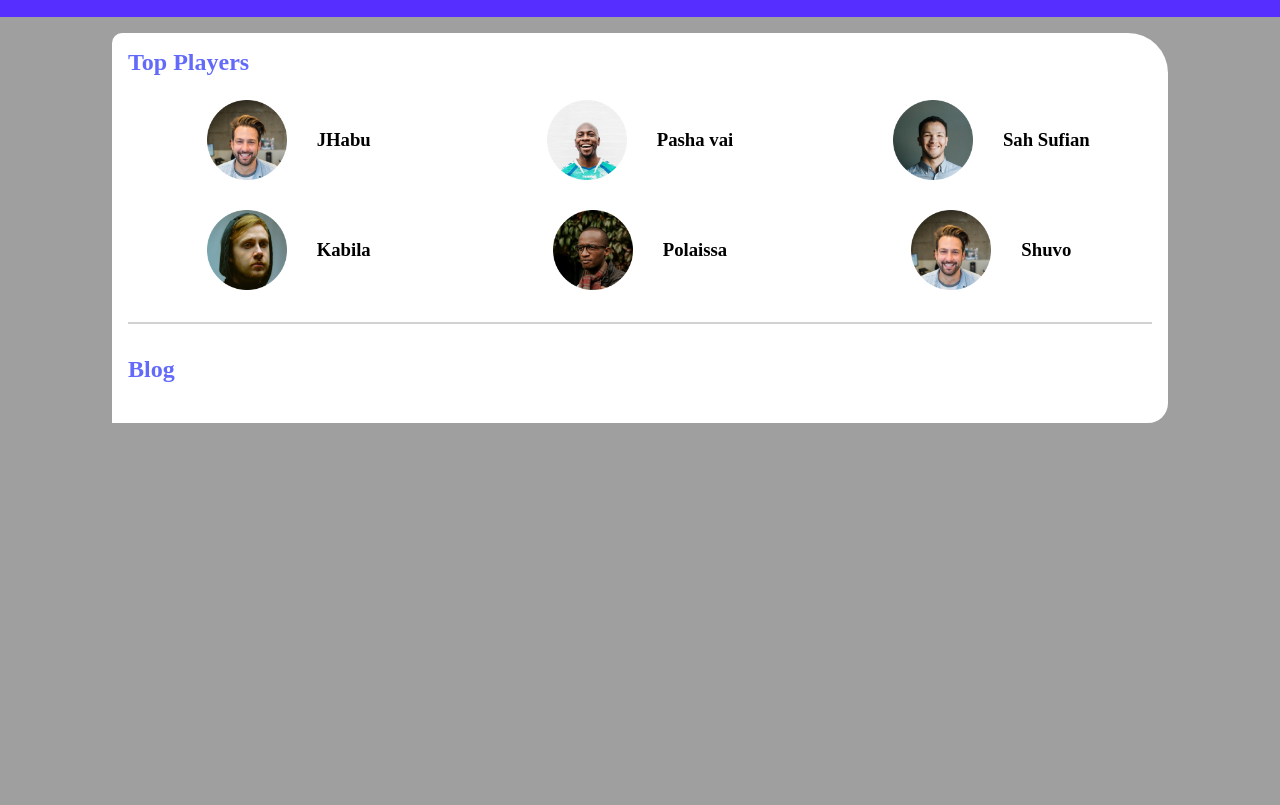
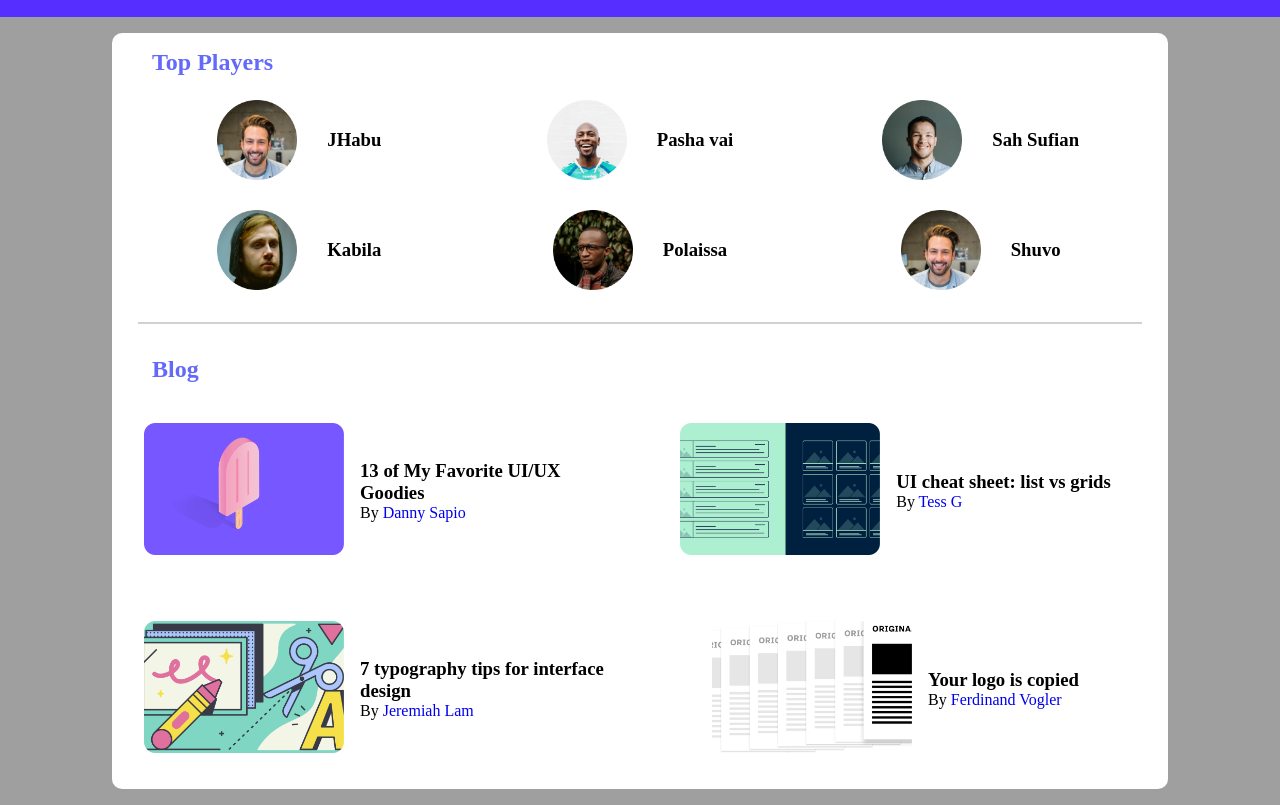
Before and after one commit to kafiabdullah/leader-board, a plain HTML site: page index.html in a window 1280 px wide. Shown: the part 83-888 px from the top of the page. Before the commit the page ends 800 px from the top, so only its background shows below. Drawn offline with Linux system fonts and the light colour scheme.

Commit message:
complete blog part

```diff
--- /dev/null
+++ b/css/media.css
@@ -0,0 +1,20 @@
+/* @media (max-width:992px){
+    .top-players, .courses{
+        grid-template-columns: repeat(2, 1fr);
+    }
+    .blogs{
+        grid-template-columns: repeat(1, 1fr);
+    }
+} */
+@media (max-width:668px){
+    .top-players, .courses{
+        grid-template-columns: repeat(1, 1fr);
+    }
+    .blog{
+        display: block;
+    }
+    .blog-article{
+        /* grid-template-columns: repeat(1, 1fr); */
+        display: block;
+    }
+}
--- a/css/style.css
+++ b/css/style.css
@@ -14,7 +14,7 @@ section{
   width: 80%;
   margin: 0 auto;
   background-color: white;
-  border-radius: 10px 40px 20px 0px;
+  border-radius: 10px;
   margin: 1em auto;
   padding: 1em;
 }
@@ -62,12 +62,19 @@ section{
 .section-title{
     color: #636afa;
     padding-bottom: 1em;
+    margin: 0 1em;
 }
-.top-players{display: grid;grid-template-columns: repeat(3, 1fr);grid-gap: 30px;}
-.players{
+.top-players, .blog{
+    display: grid;
+    grid-template-columns: repeat(3, 1fr);
+    grid-gap: 30px;
+    margin: 0 1em;
+    place-items: center;
+}
+.players, .blog-article{
     display: flex;
     align-items: center;
-    justify-content: center;
+    justify-content: end;
 }
 .players img{
     height: 5em;
@@ -80,7 +87,7 @@ main{
 }
 .hr-span{
     /* height: 5px; */
-    width: 100%;
+    width: 98%;
     display: flex;
     margin: 1em auto;
 }
@@ -92,3 +99,22 @@ main{
     align-items: center;
     border: 1px solid #D1D1D1;
 }
+.blog{
+    display: grid;
+    grid-template-columns: repeat(2, 1fr);
+    margin: 0 1em;
+    place-items: center;
+}
+.blog-article{display: flex;margin: 1em 0;}
+.thumbnil{
+    width: 200px;
+}
+.thumbnil img{
+    width: 200px;
+}
+.blog-info{margin-left: 1em;}
+.blog-info h3{}
+.blog-info p a{
+    text-decoration: none;
+}
+.blog-section{}
--- a/index.html
+++ b/index.html
@@ -6,6 +6,7 @@
     <meta name="viewport" content="width=device-width, initial-scale=1.0">
     <title>Leader Board</title>
     <link rel="stylesheet" href="css/style.css">
+    <link rel="stylesheet" href="css/media.css">
 </head>
 
 <body>
@@ -55,6 +56,8 @@
                 <div class="section-title">Top Players</div>
             </h1>
             <div class="top-players">
+
+
                 <div class="players">
                     <img src="images/Ellipse-2.png" alt="">
                     <h3>JHabu</h3>
@@ -83,11 +86,50 @@
             <div class="hr-span">
                 <span></span>
             </div>
-            <div class="blog">
-
+            <div class="blog-section">
                 <h1>
                     <div class="section-title">Blog</div>
                 </h1>
+                <div class="blog">
+
+                <article class="blog-article">
+                    <div class="thumbnil">
+                        <img src="images/Mask Group.png" alt="">
+                    </div>
+                    <div class="blog-info">
+                        <h3>13 of My Favorite UI/UX Goodies</h3>
+                        <p>By <a href="#">Danny Sapio</a></p>
+                    </div>
+                </article>
+                <article class="blog-article">
+                    <div class="thumbnil">
+                        <img src="images/Mask Group-1.png" alt="">
+                    </div>
+                    <div class="blog-info">
+                        <h3>UI cheat sheet: list vs grids</h3>
+                        <p>By <a href="#">Tess G</a></p>
+                    </div>
+                </article>
+                <article class="blog-article">
+                    <div class="thumbnil">
+                        <img src="images/Mask Group-5.png" alt="">
+                    </div>
+                    <div class="blog-info">
+                        <h3>7 typography tips for interface design</h3>
+                        <p>By <a href="#">Jeremiah Lam</a></p>
+                    </div>
+                </article>
+                <article class="blog-article">
+                    <div class="thumbnil">
+                        <img src="images/Mask Group-2.png" alt="">
+                    </div>
+                    <div class="blog-info">
+                        <h3>Your logo is copied</h3>
+                        <p>By <a href="#">Ferdinand Vogler</a></p>
+                    </div>
+                </div>
+                </article>
+
             </div>
         </section>
         <!-- this is the top player part -->
@@ -95,6 +137,10 @@
         <!-- this is the blog part -->
 
         <!-- this is the blog part -->
+
+        <!-- this is the latest course part -->
+
+        <!-- this is the latest course part -->
     </main>
 
     <!-- this is the website main part -->
```
